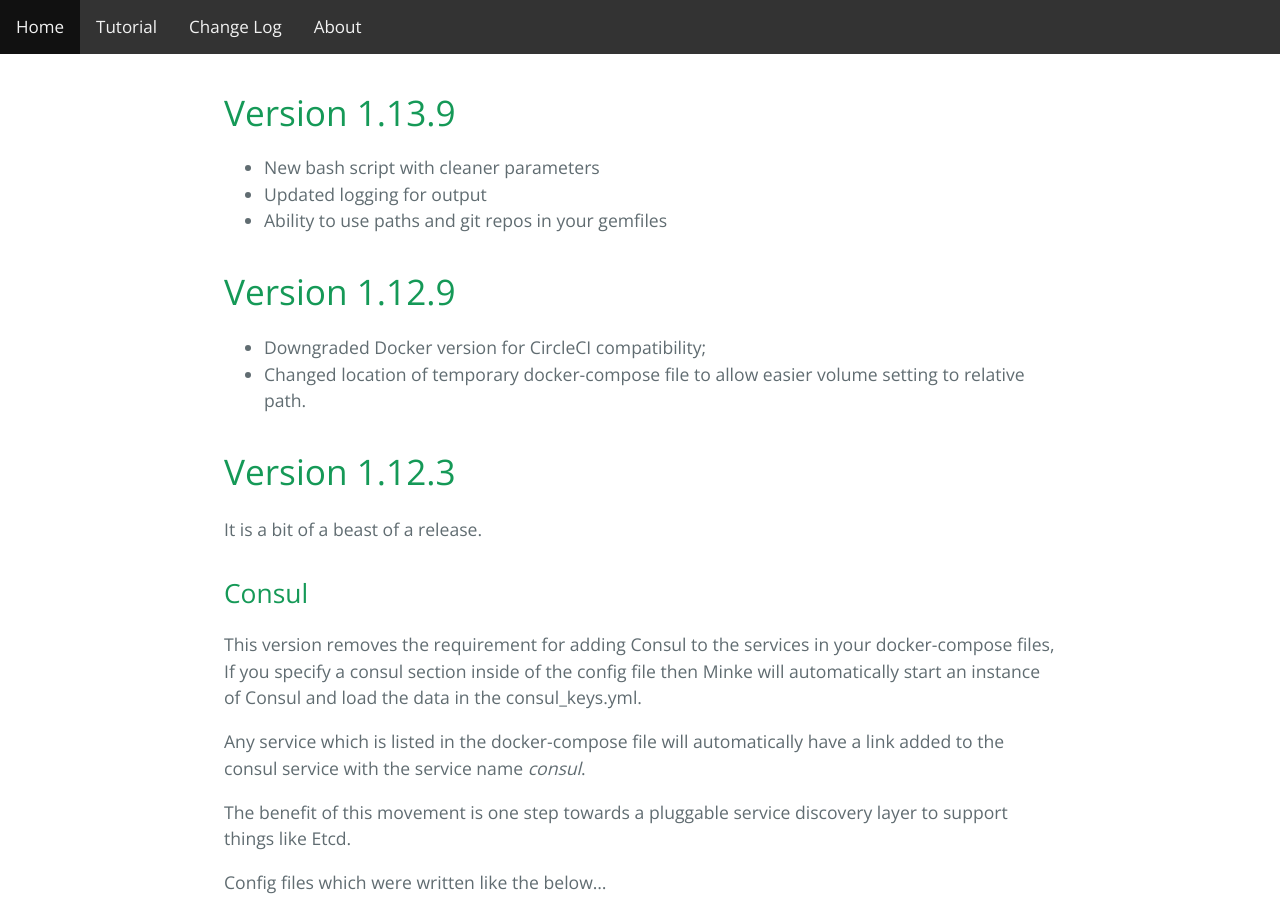
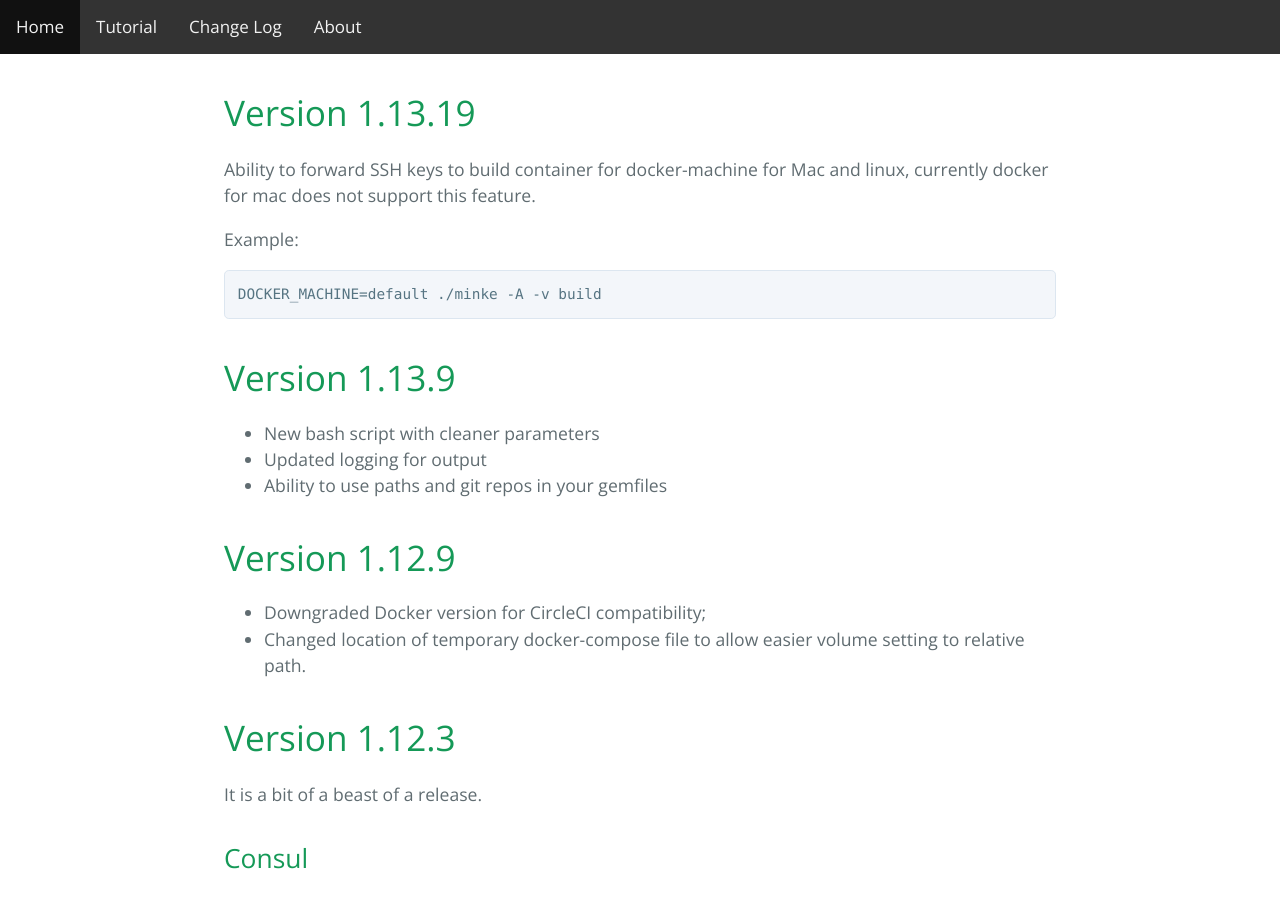
Before and after one commit to nicholasjackson/minke, a Jekyll site: the page built from changelog.html, in a window 1280 px wide and 900 px high. Built offline with Jekyll 4.4.1, drawn with Linux system fonts in a browser that asks for light colours.

Commit message:
Updated changelog

````diff
--- a/_includes/changelog.md
+++ b/_includes/changelog.md
@@ -1,3 +1,11 @@
+# Version 1.13.19
+Ability to forward SSH keys to build container for docker-machine for Mac and linux, currently docker for mac does not support this feature.
+
+Example:
+```
+DOCKER_MACHINE=default ./minke -A -v build
+```
+
 # Version 1.13.9
 * New bash script with cleaner parameters
 * Updated logging for output
````
Also changed, not shown: _includes/index.md (+0 -1 lines).
